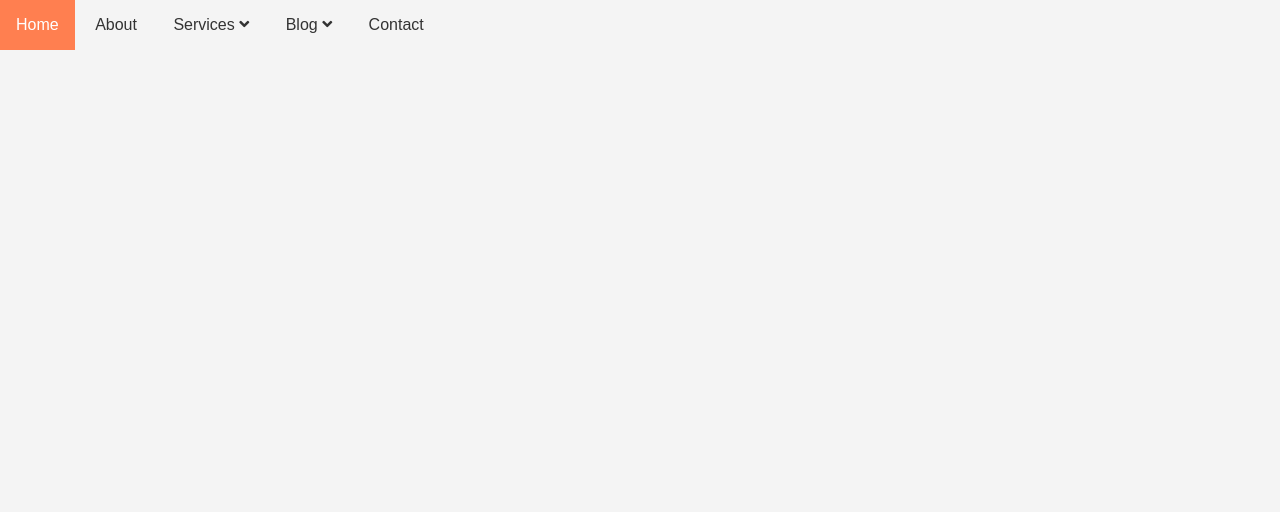
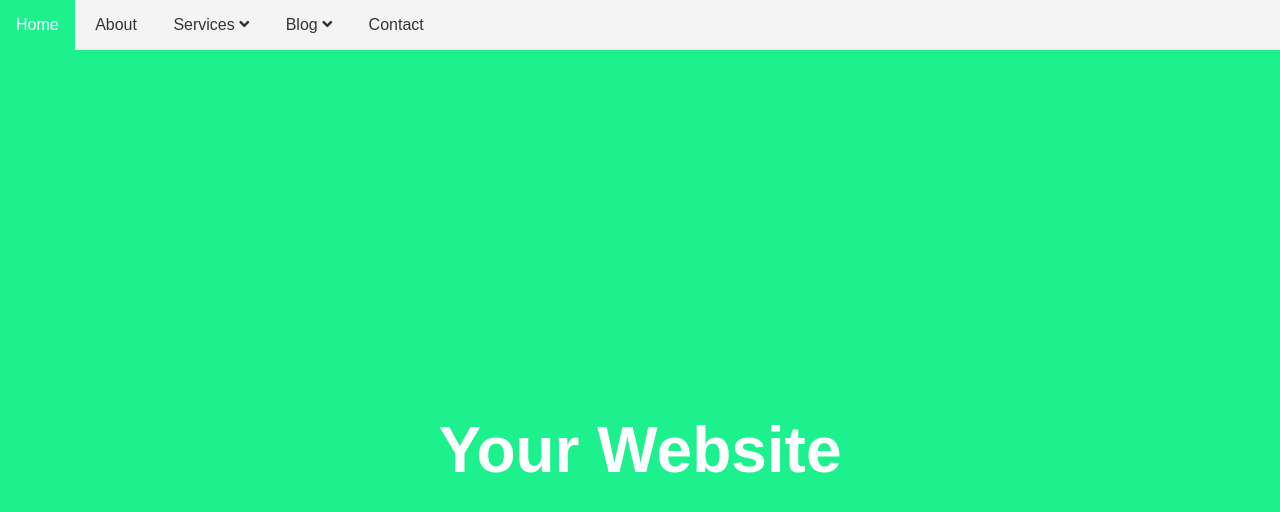
Before and after one commit to juliocfgdev/dropdown-menu, a plain HTML site: page index.html in a window 1280 px wide. Drawn offline with Linux system fonts and the light colour scheme.

Commit message:
Showcase made

```diff
--- a/index.html
+++ b/index.html
@@ -35,6 +35,9 @@
             <li><a href="#">Contact</a></li>
         </ul>
     </nav>
+    <header id="showcase">
+        <h1>Your Website</h1>
+    </header>
 </body>
 
 </html>
--- a/style.css
+++ b/style.css
@@ -1,3 +1,8 @@
+:root {
+    --primary-color: #1cf18e;
+    --secondary-color: #90b58e;
+}
+
 * {
     margin: 0;
     padding: 0;
@@ -34,7 +39,7 @@ body {
 
 #navbar ul li:hover {
     cursor: pointer;
-    background: coral;
+    background: var(--primary-color);
     color: #fff;
 }
 
@@ -69,7 +74,7 @@ body {
 #navbar ul li:hover ul li span {
     float: right;
     color: #fff;
-    background: coral;
+    background: var(--primary-color);
     padding: 0.2rem 0.5rem;
     text-align: center;
     font-size: 0.8rem;
@@ -77,5 +82,21 @@ body {
 }
 
 #navbar ul li:hover ul li:hover span {
-    background: chocolate;
+    background: var(--secondary-color);
 }
+
+#showcase {
+    display: flex;
+    flex-direction: column;
+    height: 100vh;
+    align-items: center;
+    justify-content: center;
+    text-align: center;
+    padding: 0 2rem;
+    background: var(--primary-color);
+}
+
+#showcase h1 {
+    color: #fff;
+    font-size: 4rem;
+}
```
